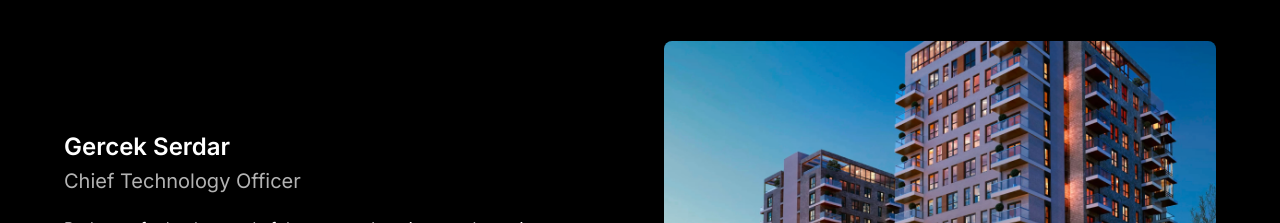
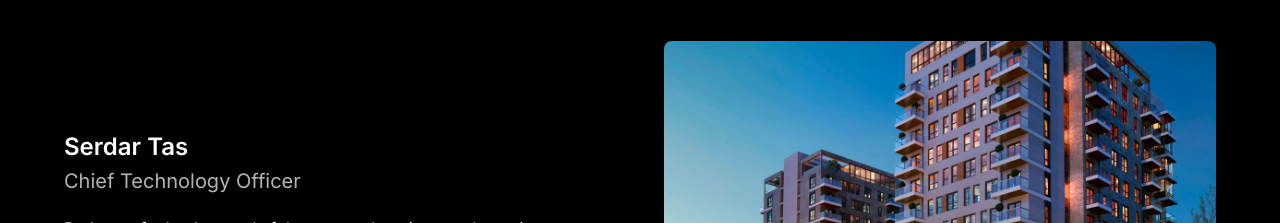
Before and after one commit to registerblock/registerblock.github.io, a Next.js app: page /team in a window 1280 px wide. Shown: the part 1320-1543 px from the top of the page. Built offline with nearby package versions, Linux system fonts and the light colour scheme.

Commit message:
Minor text change to test pipeline

```diff
--- a/src/app/team/page.js
+++ b/src/app/team/page.js
@@ -29,7 +29,7 @@ Excepteur efficient emerging, minim veniam anim aute carefully curated Ginza con
         background="#111111"
       />
       <InfoSection
-        title="Gercek Serdar"
+        title="Serdar Tas"
         subtitle="Chief Technology Officer"
         text="Body text for background of the person. I put in some lorem ipsum to show how a filled-out page might look:
 
```
